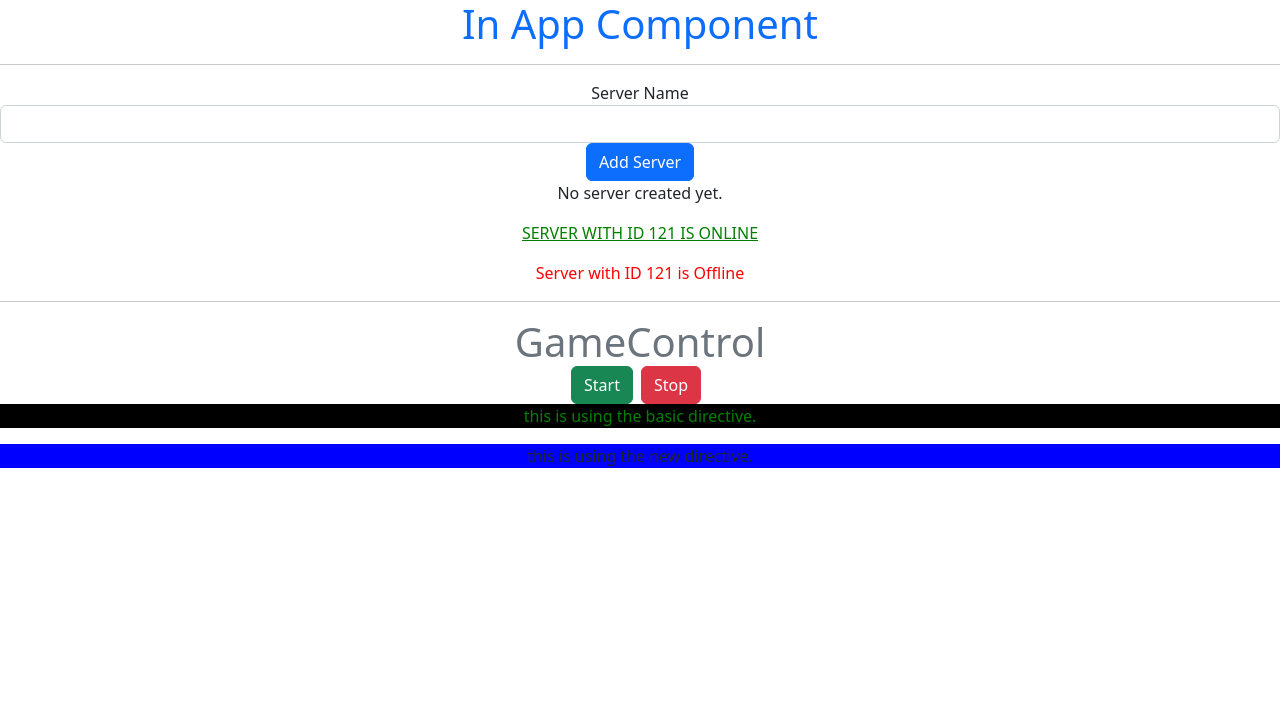
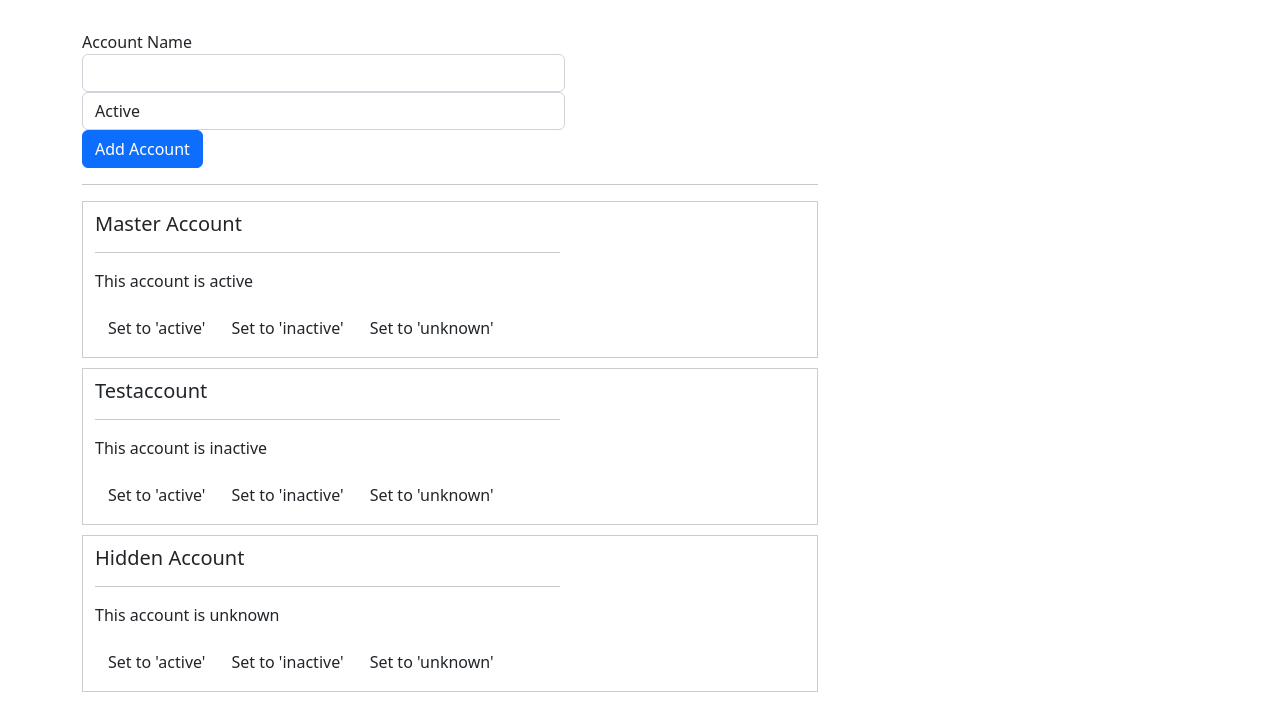
Before and after one commit to AakashChahal/first-angular-app, an Angular app: page / in a window 1280 px wide. Shown: the top 706 px of the page. Built offline with nearby package versions, Linux system fonts and the light colour scheme.

Commit message:
learning about service and dependency injection

```diff
--- /dev/null
+++ b/src/app/account/account.component.css
@@ -0,0 +1,5 @@
+.row {
+  border: 1px solid #ccc;
+  margin: 10px 0;
+  padding: 10px 0;
+}
--- /dev/null
+++ b/src/app/account/account.component.html
@@ -0,0 +1,10 @@
+<div class="row">
+  <div class="col-xs-12 col-md-8 col-md-offset-2">
+    <h5>{{ account.name }}</h5>
+    <hr>
+    <p>This account is {{ account.status }}</p>
+    <button class="btn btn-default" (click)="onSetTo('active')">Set to 'active'</button>
+    <button class="btn btn-default" (click)="onSetTo('inactive')">Set to 'inactive'</button>
+    <button class="btn btn-default" (click)="onSetTo('unknown')">Set to 'unknown'</button>
+  </div>
+</div>
--- /dev/null
+++ b/src/app/account/account.component.ts
@@ -0,0 +1,18 @@
+import { Component, EventEmitter, Input, Output } from '@angular/core';
+
+@Component({
+  selector: 'app-account',
+  templateUrl: './account.component.html',
+  styleUrls: ['./account.component.css']
+})
+export class AccountComponent {
+  @Input() account: {name: string, status: string};
+  @Input() id: number;
+  @Output() statusChanged = new EventEmitter<{id: number, newStatus: string}>();
+
+
+  onSetTo(status: string) {
+    this.statusChanged.emit({id: this.id, newStatus: status});
+    console.log('A server status changed, new status: ' + status);
+  }
+}
--- a/src/app/app.component.css
+++ b/src/app/app.component.css
@@ -0,0 +1,3 @@
+.container {
+    margin-top: 30px;
+}
--- a/src/app/app.component.html
+++ b/src/app/app.component.html
@@ -1,4 +1,4 @@
-<body class="{{ bgclr }}">
+<!-- <body class="{{ bgclr }}">
     <h1 class="text-center text-primary">In App Component</h1>
     <hr />
     <app-servers></app-servers>
@@ -15,4 +15,20 @@
     </div>
     <p appBasicHighlight>this is using the basic directive.</p>
     <p appBetterHighlightDirective>this is using the new directive.</p>
-</body>
+</body> -->
+<div class="container">
+    <div class="row">
+        <div class="col-xs-12 col-md-8 col-md-offset-2">
+            <app-new-account
+                (accountAdded)="onAccountAdded($event)"
+            ></app-new-account>
+            <hr />
+            <app-account
+                *ngFor="let acc of accounts; let i = index"
+                [account]="acc"
+                [id]="i"
+                (statusChanged)="onStatusChanged($event)"
+            ></app-account>
+        </div>
+    </div>
+</div>
--- a/src/app/app.component.ts
+++ b/src/app/app.component.ts
@@ -1,3 +1,25 @@
+// import { Component } from '@angular/core';
+
+// @Component({
+//     selector: 'app-root',
+//     templateUrl: './app.component.html',
+//     styleUrls: ['./app.component.css'],
+// })
+// export class AppComponent {
+//     bgclr = '';
+//     count = 0;
+//     game;
+//     numbers: number[] = [];
+//     startGame(data: { evenNumber: boolean }) {
+//         this.game = setInterval(() => {
+//             this.count++;
+//             this.numbers.push(this.count);
+//         }, 1000);
+//     }
+//     stopGame() {
+//         clearInterval(this.game);
+//     }
+// }
 import { Component } from '@angular/core';
 
 @Component({
@@ -6,17 +28,26 @@
     styleUrls: ['./app.component.css'],
 })
 export class AppComponent {
-    bgclr = '';
-    count = 0;
-    game;
-    numbers: number[] = [];
-    startGame(data: { evenNumber: boolean }) {
-        this.game = setInterval(() => {
-            this.count++;
-            this.numbers.push(this.count);
-        }, 1000);
+    accounts = [
+        {
+            name: 'Master Account',
+            status: 'active',
+        },
+        {
+            name: 'Testaccount',
+            status: 'inactive',
+        },
+        {
+            name: 'Hidden Account',
+            status: 'unknown',
+        },
+    ];
+
+    onAccountAdded(newAccount: { name: string; status: string }) {
+        this.accounts.push(newAccount);
     }
-    stopGame() {
-        clearInterval(this.game);
+
+    onStatusChanged(updateInfo: { id: number; newStatus: string }) {
+        this.accounts[updateInfo.id].status = updateInfo.newStatus;
     }
 }
--- /dev/null
+++ b/src/app/new-account/new-account.component.html
@@ -0,0 +1,23 @@
+<div class="row">
+  <div class="col-xs-12 col-md-8 col-md-offset-2">
+    <div class="form-group">
+      <label>Account Name</label>
+      <input
+        type="text"
+        class="form-control"
+        #accountName>
+    </div>
+    <div class="form-group">
+      <select class="form-control" #status>
+        <option value="active">Active</option>
+        <option value="inactive">Inactive</option>
+        <option value="hidden">Hidden</option>
+      </select>
+    </div>
+    <button
+      class="btn btn-primary"
+      (click)="onCreateAccount(accountName.value, status.value)">
+      Add Account
+    </button>
+  </div>
+</div>
--- /dev/null
+++ b/src/app/new-account/new-account.component.ts
@@ -0,0 +1,18 @@
+import { Component, EventEmitter, Output } from '@angular/core';
+
+@Component({
+  selector: 'app-new-account',
+  templateUrl: './new-account.component.html',
+  styleUrls: ['./new-account.component.css']
+})
+export class NewAccountComponent {
+  @Output() accountAdded = new EventEmitter<{name: string, status: string}>();
+
+  onCreateAccount(accountName: string, accountStatus: string) {
+    this.accountAdded.emit({
+      name: accountName,
+      status: accountStatus
+    });
+    console.log('A server status changed, new status: ' + accountStatus);
+  }
+}
--- a/src/app/server/server.component.html
+++ b/src/app/server/server.component.html
@@ -1,6 +1,6 @@
-<p
+<!-- <p
     [ngStyle]="{ color: getColor() }"
     [ngClass]="{ online: serverStatus === 'Online' }"
 >
     Server with ID {{ serverId }} is {{ serverStatus }}
-</p>
+</p> -->
```
Also changed, not shown: src/app/app.module.ts (+36 -21 lines), src/app/new-account/new-account.component.css (added).
